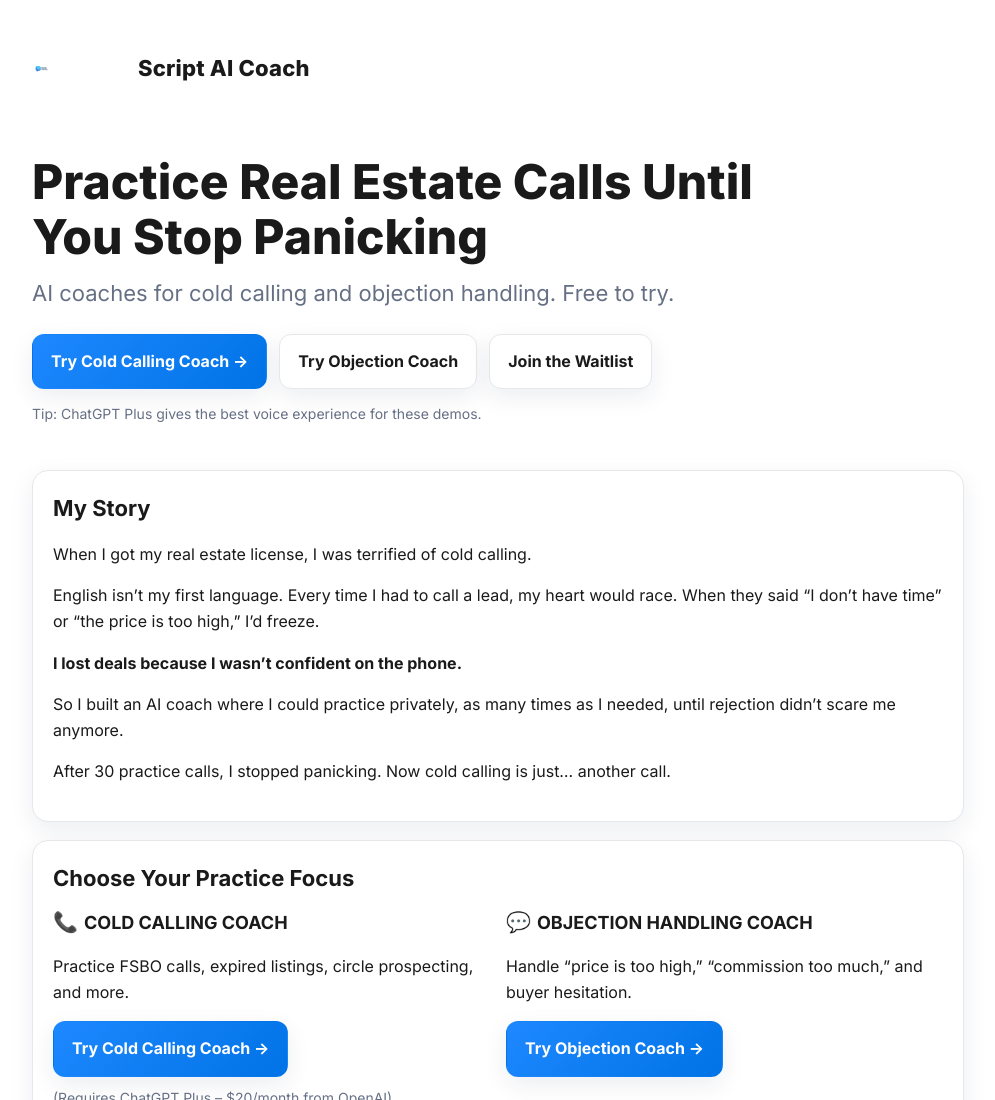
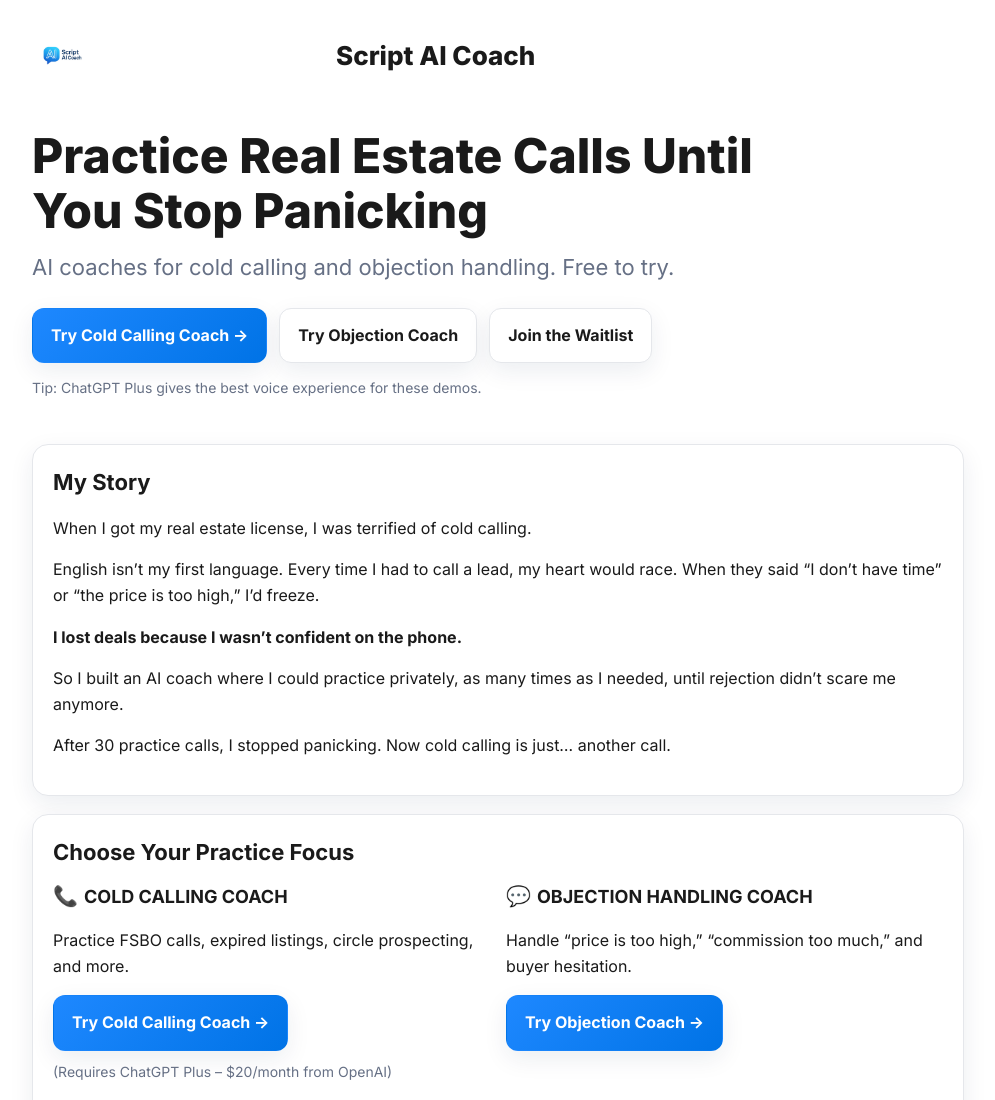
Before and after one commit to ankost10/landing-scriptaicoach, a plain HTML site: page index.html in a window 1280 px wide. Shown: the top 1100 px of the page, without its empty margins (142-1137 px from the left). Drawn offline with Linux system fonts and the light colour scheme.

Commit message:
Add files via upload

```diff
--- a/index.html
+++ b/index.html
@@ -8,8 +8,8 @@
   <link rel="preconnect" href="https://fonts.googleapis.com">
   <link rel="preconnect" href="https://fonts.gstatic.com" crossorigin>
   <link href="https://fonts.googleapis.com/css2?family=Inter:wght@400;500;600;700;800&display=swap" rel="stylesheet">
-  <link rel="icon" href="favicon.ico?v=8" type="image/x-icon">
-  <link rel="apple-touch-icon" href="favicon.jpeg?v=8">
+  <link rel="icon" href="favicon.ico?v=9" type="image/x-icon">
+  <link rel="apple-touch-icon" href="favicon.jpeg?v=9">
   <style>
     :root{
       --bg:#ffffff; --card:#ffffff; --text:#1A1A1A; --muted:#667085;
@@ -22,9 +22,6 @@
     a{color:var(--brand);text-decoration:none}
     a:hover{text-decoration:underline}
     .wrap{max-width:980px;margin:0 auto;padding:24px}
-    header{display:flex;align-items:center;gap:16px}
-    header img{width:90px;height:90px;object-fit:contain;display:block}
-    header .brand{font-weight:800;font-size:22px;letter-spacing:.2px}
     .hero{padding:40px 0 12px}
     .headline{font-size:clamp(28px,5vw,48px);font-weight:800;line-height:1.15;margin:0}
     .sub{font-size:clamp(16px,2.6vw,22px);color:var(--muted);margin-top:12px}
@@ -51,13 +48,12 @@
 </head>
 <body>
   <div class="wrap">
-    <header>
-      <!-- SIMPLE IMG ONLY (no <picture>) to avoid iOS fallback bug. Local file with cache-bust. -->
-      <img src="logo-horizontal.png?v=8"
+    <header style="display:flex; align-items:center; gap:16px;">
+      <img src="logo-horizontal.png?v=9"
            alt="Script AI Coach logo"
-           width="90" height="90"
-           onerror="this.onerror=null; this.src='logo.jpeg?v=8';" />
-      <div class="brand">Script AI Coach</div>
+           style="height:64px; width:auto; display:block;"
+           onerror="this.onerror=null; this.src='logo.jpeg?v=9';" />
+      <div class="brand" style="font-size:26px; font-weight:800;">Script AI Coach</div>
     </header>
 
     <section class="hero">
```
